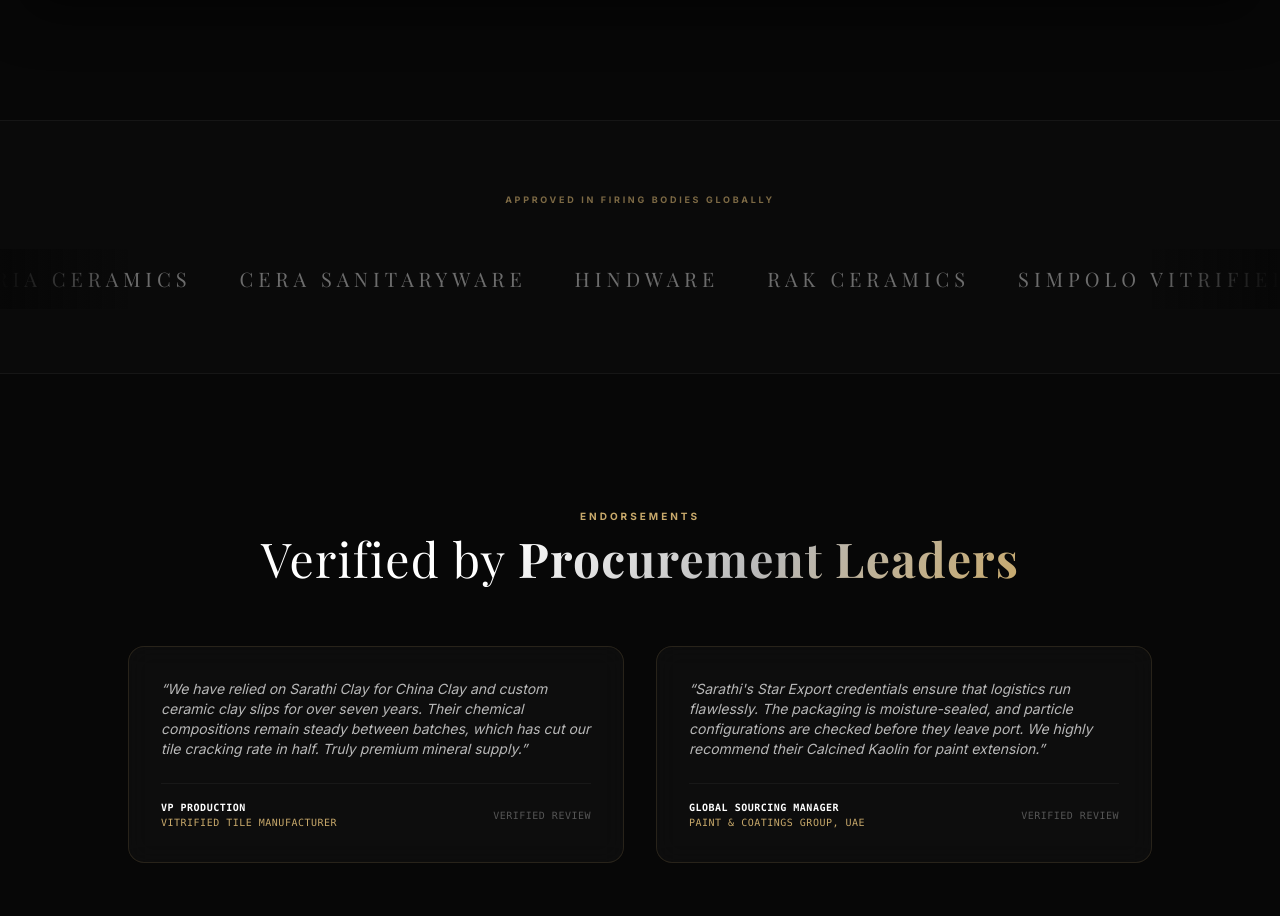
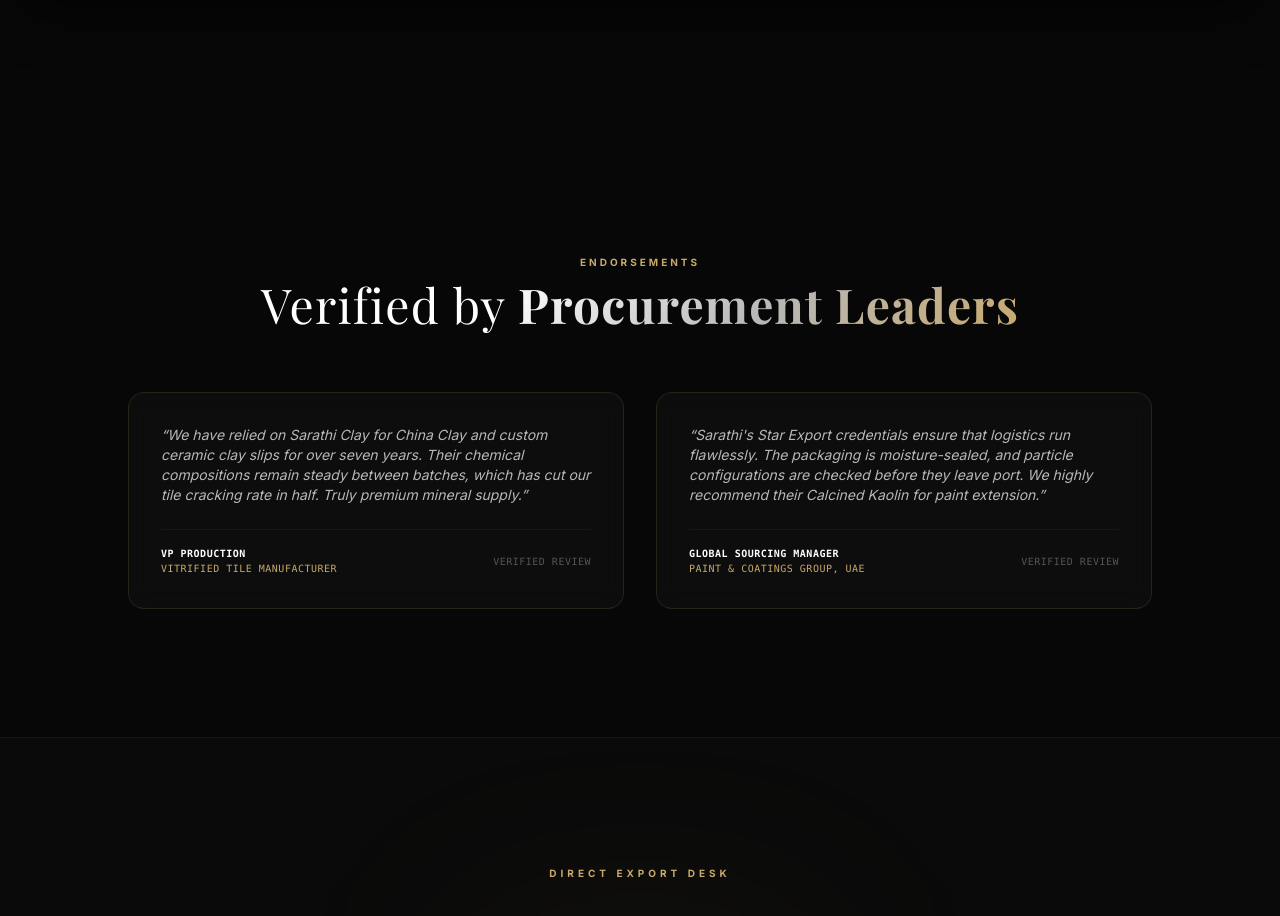
Before and after one commit to PranshBarasara/sarathiclay, a Next.js app: page / in a window 1280 px wide. Shown: the part 7060-7976 px from the top of the page. Built offline with nearby package versions, Linux system fonts and the light colour scheme; a web font is replaced by a local one.

Commit message:
Remove client marquee section Approved in Firing Bodies Globally from homepage

```diff
--- a/app/page.tsx
+++ b/app/page.tsx
@@ -5,7 +5,7 @@
 import { motion } from "framer-motion";
 import Button from "@/components/ui/button";
 import Card from "@/components/ui/card";
-import Marquee from "@/components/ui/marquee";
+
 import WorldMap from "@/components/WorldMap";
 import { PRODUCTS } from "@/lib/productsData";
 import {
@@ -439,31 +439,7 @@
         </div>
       </section>
 
-      {/* 8. CLIENT INFITE MARQUEE */}
-      <section className="py-16 border-t border-b border-white/5 bg-[#0a0a0a]">
-        <div className="max-w-6xl mx-auto text-center mb-10">
-          <span className="text-[9px] tracking-[0.3em] uppercase text-gold/60 font-bold">Approved in Firing Bodies Globally</span>
-        </div>
-        <Marquee direction="left">
-          {[
-            "SOMANY CERAMICS",
-            "KAJARIA CERAMICS",
-            "CERA SANITARYWARE",
-            "HINDWARE",
-            "RAK CERAMICS",
-            "SIMPOLO VITRIFIED",
-            "ASIAN GRANITO",
-            "ORIENT BELL"
-          ].map((client) => (
-            <span
-              key={client}
-              className="text-base md:text-xl font-serif font-light tracking-[0.25em] text-white/40 hover:text-white transition-colors"
-            >
-              {client}
-            </span>
-          ))}
-        </Marquee>
-      </section>
+
 
       {/* 9. TESTIMONIALS */}
       <section className="py-24 md:py-32 px-6 relative">
```
